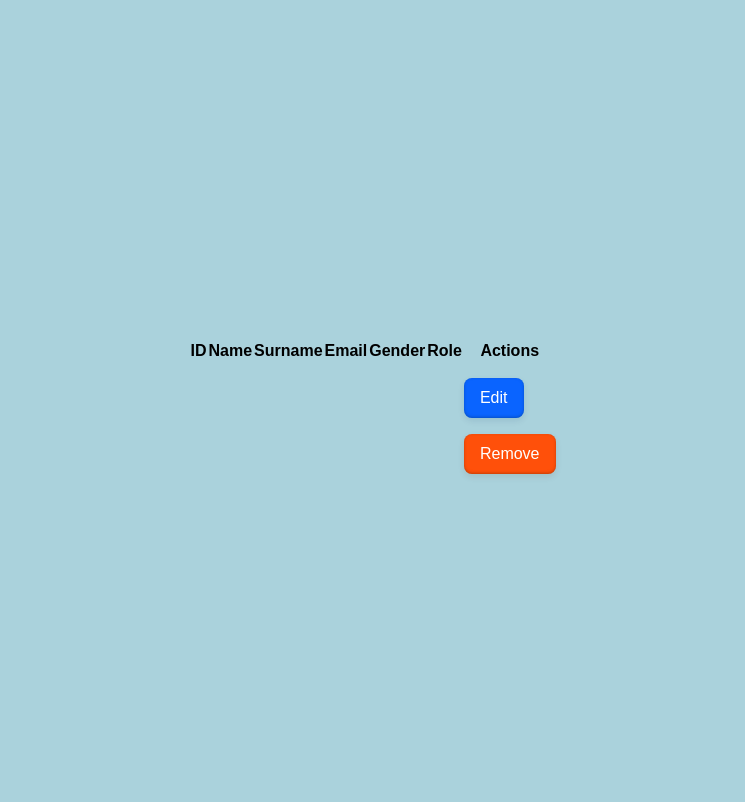
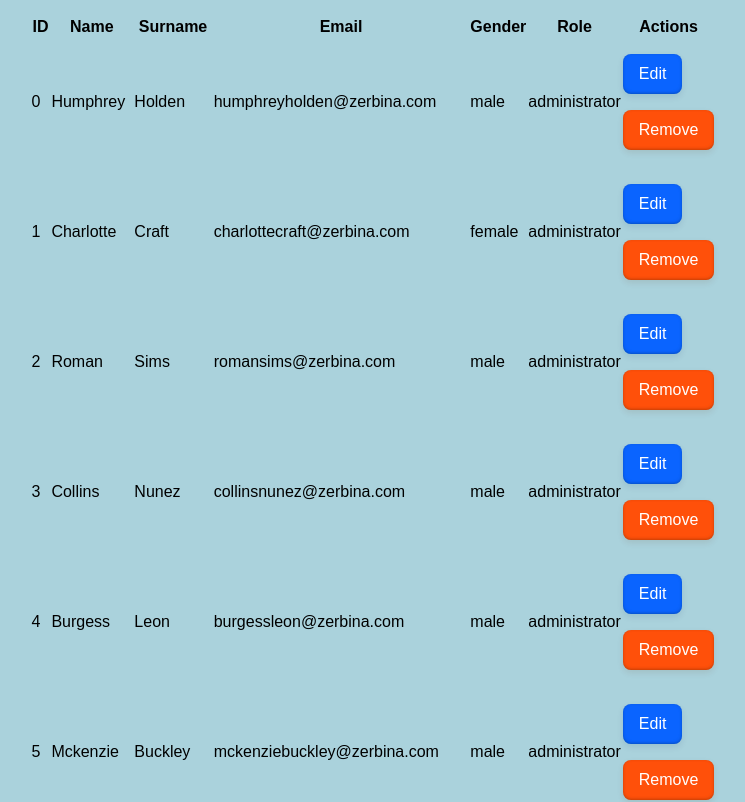
Before and after one commit to kad200/dashboard, a React (Create React App) app: page / in a window 1280 px wide. Shown: the top 802 px of the page, without its empty margins (267-1012 px from the left). Built offline with nearby package versions, Linux system fonts and the light colour scheme; data requests are answered from the project's data file.

Commit message:
fixed api interaction

```diff
--- a/db.json
+++ b/db.json
@@ -7,7 +7,6 @@
     }
   ],
   "users": [
-    [
       {
         "id": 0,
         "name": "Humphrey",
@@ -459,5 +458,4 @@
         "role": "administrator"
       }
     ]
-  ]
 }
--- a/src/api/users.ts
+++ b/src/api/users.ts
@@ -3,7 +3,7 @@ import { UserProps } from "../types/UserTypes";
 
 const getUsers = async () => {
   try {
-    const response = await axios.get<UserProps[]>("http://localhost:3001/users");
+    const response = await axios.get<UserProps[]>("http://localhost:3000/users");
     return response.data;
   } catch (error) {
     console.error(error);
--- a/src/components/ConfirmationModal.tsx
+++ b/src/components/ConfirmationModal.tsx
@@ -21,7 +21,7 @@ export const ConfirmationModal = ({
       title={title}
       open={open}
       actions={
-        <Button variant="danger" size="small" onClick={onAccept}>
+        <Button variant="danger" size="small" onClick={onClick}>
           Accept
         </Button>
       }
--- a/src/features/auth/LoginPage.tsx
+++ b/src/features/auth/LoginPage.tsx
@@ -4,7 +4,6 @@ import Button from "../../components/Button/Button";
 import Input from "../../components/Input";
 import "../../styles/fonts.scss";
 import "../../styles/index.scss";
-
 
 const LoginPage = () => {
   // const userRef = useRef<any>();
@@ -24,24 +23,19 @@ const LoginPage = () => {
   const handleSubmit = async (e: any) => {
     e.preventDefault();
 
-    console.log(email, password);
-    if (
-      email === "admin" &&
-      password === "123456"
-    ) {
+    if (email === "email" && password === "password") {
+      window.location.pathname = "/";
       localStorage.setItem("isAuthenticated", "true");
-      window.location.pathname = "/";
     } else {
-      setErrorMessage("Invalid username/password");
       setEmail("");
       setPassword("");
+      setErrorMessage("Please try again");
       return;
     }
     // setSuccess(true);
   };
 
   const navigate = useNavigate();
-
 
   return (
     <section>
@@ -71,7 +65,11 @@ const LoginPage = () => {
       </form>
       <h3>
         Still don't have an account?
-        <Button variant="danger" size="small" onClick={() => navigate("/register")}>
+        <Button
+          variant="danger"
+          size="small"
+          onClick={() => navigate("/register")}
+        >
           Sign up
         </Button>
       </h3>
--- a/src/features/users/components/UserForm.tsx
+++ b/src/features/users/components/UserForm.tsx
@@ -2,9 +2,6 @@ import Input from "../../../components/Input";
 import Select from "../../../components/Select";
 import useSetState from "../../../hooks/useSetState";
 import { UserProps } from "../../../types/UserTypes";
-
-
-
 
 interface UserFormProps {
   user?: UserProps;
@@ -67,4 +64,4 @@ const UserForm = ({ user }: UserFormProps) => {
   );
 };
 
-export default UserForm
+export default UserForm;
--- a/src/features/users/components/UserItem.tsx
+++ b/src/features/users/components/UserItem.tsx
@@ -1,16 +1,10 @@
-import { useState } from "react";
+  // import { useState } from "react";
 import Button from "../../../components/Button/Button";
-import { ConfirmationModal } from "../../../components/ConfirmationModal";
-import { Modal } from "../../../components/Modal";
 import { UserProps } from "../../../types/UserTypes";
 
-import UserForm from "./UserForm";
-
-
-
-  const UserItem = ({ user }: { user: UserProps }) => {
-  const [openEditModal, setOpenEditModal] = useState(false);
-  const [openRemoveModal, setOpenRemoveModal] = useState(false);
+const UserItem = ({ user }: { user: UserProps }) => {
+  // const [openEditModal, setOpenEditModal] = useState(false);
+  // const [openRemoveModal, setOpenRemoveModal] = useState(false);
 
   return (
     <tr key={user.id}>
@@ -22,8 +16,18 @@ import UserForm from "./UserForm";
       <td>{user.role}</td>
       <td>
         <div className="user-card__buttons">
-          <Button variant="primary" size="small" onClick={() => setOpenEditModal(true)}>Edit</Button>
-          <Button variant="danger" size="small" onClick={() => setOpenRemoveModal(true)}>
+          <Button
+            variant="primary"
+            size="small"
+            // onClick={() => setOpenEditModal(true)}
+          >
+            Edit
+          </Button>
+          <Button
+            variant="danger"
+            size="small"
+            // onClick={() => setOpenRemoveModal(true)}
+          >
             Remove
           </Button>
         </div>
@@ -32,4 +36,4 @@ import UserForm from "./UserForm";
   );
 };
 
-export default UserItem
+export default UserItem;
--- a/src/features/users/components/UsersTable.tsx
+++ b/src/features/users/components/UsersTable.tsx
@@ -1,7 +1,6 @@
 import Table from "../../../components/Table";
 import { UserProps } from "../../../types/UserTypes";
 import UserItem from "./UserItem";
-
 
 interface UsersTableProps {
   users: UserProps[];
@@ -30,4 +29,4 @@ const UsersTable = ({ users }: UsersTableProps) => {
   );
 };
 
-export default UsersTable
+export default UsersTable;
```
